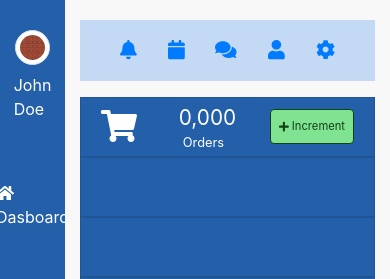
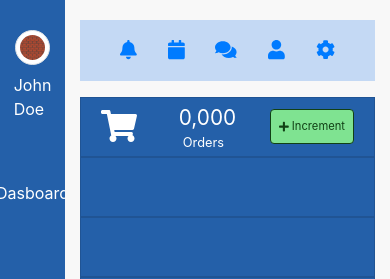
Before and after one commit to brunoc-cardoso/BytesFrontTest, an Angular app: page / in a window 390 px wide. Shown: the top 279 px of the page. Built offline with nearby package versions, Linux system fonts and the light colour scheme.

Commit message:
code update

```diff
--- a/src/app/app.component.css
+++ b/src/app/app.component.css
@@ -7,3 +7,18 @@
   background-color: #F8F8F8;
   height: 100vh;
 }
+
+#page-footer {
+  background-color: #C4D9F4;
+  height: 60px;
+}
+
+.footer {
+  position: fixed;
+  /* left: 0; */
+  bottom: 0;
+  /* width: 100%; */
+  background-color: red;
+  color: white;
+  text-align: center;
+}
--- a/src/app/navigation/sidebar/sidebar.component.css
+++ b/src/app/navigation/sidebar/sidebar.component.css
@@ -20,3 +20,10 @@ a {
 .menu-item {
   margin-top: 60px;
 }
+
+/* medias */
+@media (max-width: 768px) {
+  .item-icon {
+    display: none;
+  }
+}
--- a/src/app/navigation/sidebar/sidebar.component.html
+++ b/src/app/navigation/sidebar/sidebar.component.html
@@ -8,8 +8,8 @@
   </div>
 
   <div class="sidebar-body d-flex align-items-center flex-column">
-    <a href="" class="menu-item">
-      <fa-icon [icon]="faHome"></fa-icon> Dasboard
+    <a href="#" class="menu-item">
+      <fa-icon [icon]="faHome" class="item-icon"></fa-icon> Dasboard
     </a>
   </div>
 </nav>
```
